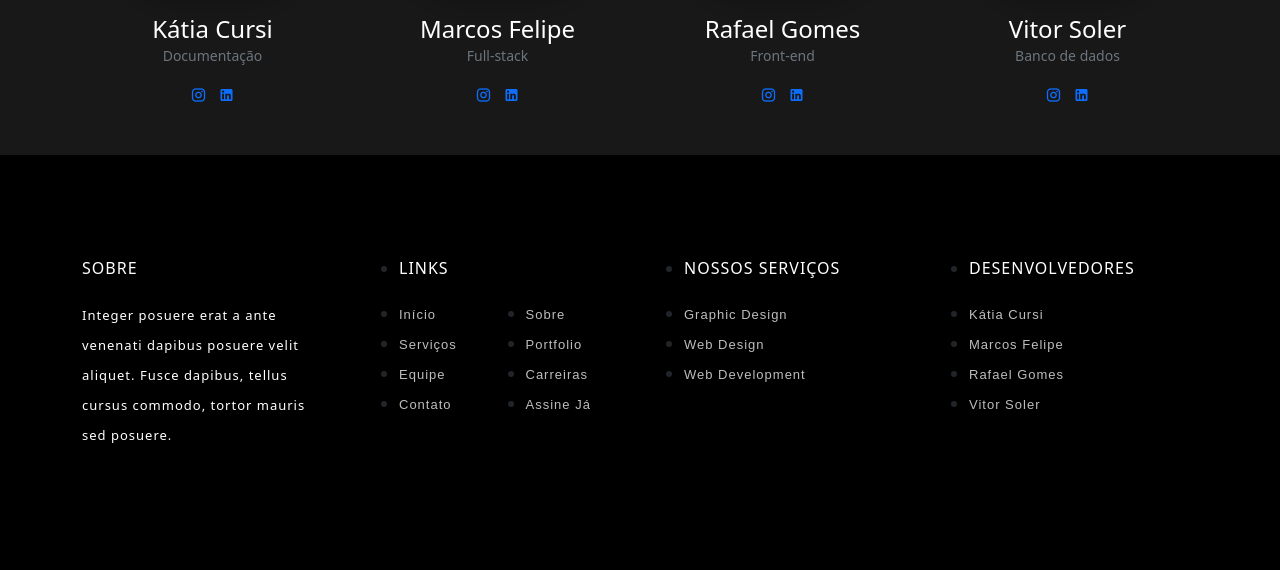
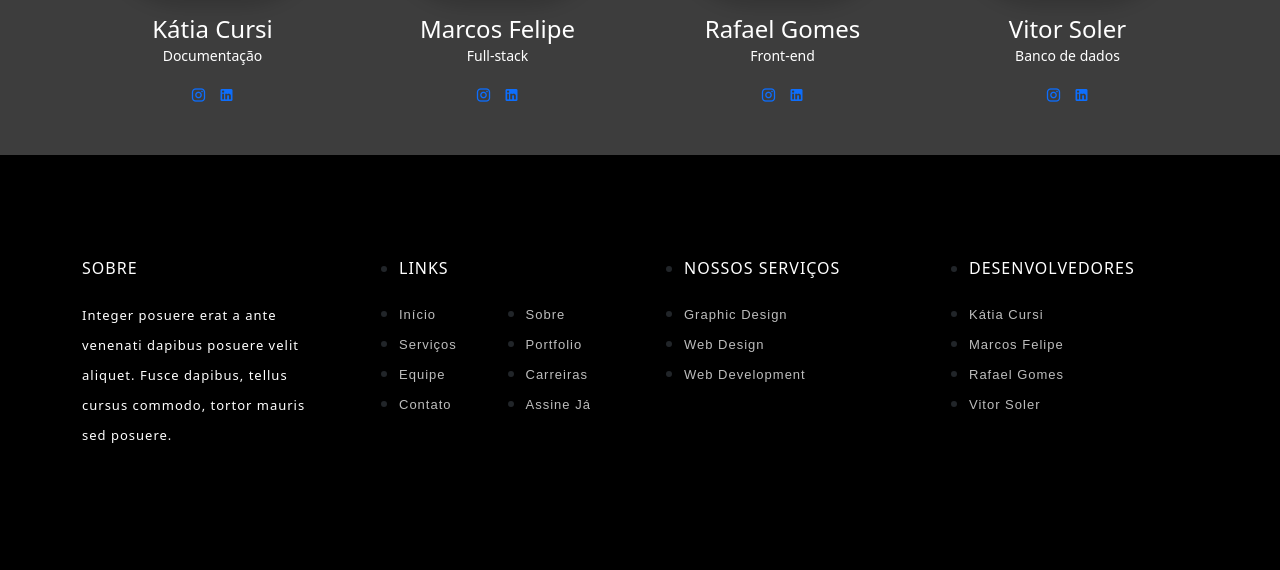
Before and after one commit to felipecruz159/NextCut-Etec, a PHP site: page /index.php?page=equipe in a window 1280 px wide. Shown: the part 1106-1676 px from the top of the page. Run offline with PHP 8.4, Linux system fonts and the light colour scheme; some libraries are stand-ins or nearby versions.

Commit message:
bug fixes

```diff
--- a/404.php
+++ b/404.php
@@ -1,4 +1,4 @@
-
+<link rel="stylesheet" href="css/main.css">
 	<section class="page-404 section text-center">
 		<div class="container">
 			<div class="row">
--- a/carousel.php
+++ b/carousel.php
@@ -15,7 +15,6 @@
                         <a href="#" class="main-btn">Ver portfolio</a>
                     </div>
                 </div>
-
 
                 <div class="carousel-item">
                     <img src="https://hips.hearstapps.com/esq.h-cdn.co/assets/17/29/1500667303-es-072117-talk-to-your-barber-about-your-hair.jpg" class="d-block w-100" alt="">
--- a/css/custom.css
+++ b/css/custom.css
@@ -547,11 +547,16 @@
 
 .carousel-caption h2{
   font-size: 48pt;
+  text-transform: uppercase;
 }
 
 .carousel-caption p{
   font-size: 18pt;
 }
+/*=================================================================
+   // Carousel section
+==================================================================*/
+
 /*=================================================================
    Team section
 ==================================================================*/
@@ -611,7 +616,8 @@
 }
 
 .login-box{
-  padding-top: 14vh;
+  padding-top: 22vh;
+  padding-bottom: 10vh;
 }
 
 /* //LOGIN */
--- a/css/global.css
+++ b/css/global.css
@@ -7,10 +7,10 @@
   }
 
   html, body{
-    background-color: #000000b0 !important;
+    background-color: #292929b0 !important;
     }
 
-    h1, h2, h3, h4, h5, h6, p{
+    h1, h2, h3, h4, h5, h6, p, small{
       color: white !important;
     }
 
--- a/equipe.php
+++ b/equipe.php
@@ -6,7 +6,7 @@
             <div class="col-12 text-center">
                 <div class="section-title mb-4 pb-2">
                     <h4 class="title mb-4 mt-5">As mentes por trás da NextCut</h4>
-                    <p class="text-muted para-desc mx-auto mb-0">Aqui você irá encontrar pessoas capacitadas, integração total dos times e com entusiasmo para te atender bem.</p>
+                    <p class="para-desc mx-auto mb-0">Aqui você irá encontrar pessoas capacitadas, integração total dos times e com entusiasmo para te atender bem.</p>
                 </div>
             </div><!--end col-->
         </div><!--end row-->
@@ -17,7 +17,7 @@
                     <img src="https://media-exp1.licdn.com/dms/image/C4D03AQEtLT-GZGkAzg/profile-displayphoto-shrink_200_200/0/1639013804000?e=1661385600&v=beta&t=z5mp28VumLA8uOKkbnp4B17nod9Zlv1KeHHohNbIxFE" class="img-fluid avatar avatar-medium shadow rounded-pill" alt="">
                     <div class="content mt-3">
                         <h4 class="title mb-0">Kátia Cursi</h4>
-                        <small class="text-muted">Documentação</small>
+                        <small class="">Documentação</small>
                         <ul class="list-unstyled mt-3 social-icon social mb-0">
                             <!-- <li class="list-inline-item"><a href="javascript:void(0)" class="rounded"><i class="mdi mdi-facebook" title="Facebook"></i></a></li> -->
                             <li class="list-inline-item"><a href="https://www.instagram.com/katia_cursi/" target="_blank" class="rounded"><i class="mdi mdi-instagram" title="Instagram"></i></a></li>
@@ -34,7 +34,7 @@
                     <img src="https://media-exp1.licdn.com/dms/image/C5603AQGWWAGzV6JSbQ/profile-displayphoto-shrink_200_200/0/1637689536261?e=1661385600&v=beta&t=qARUDFWZmvmXkLoQEFrnLyPCcheGBeVPMBC7Djscg-c" class="img-fluid avatar avatar-medium shadow rounded-pill" alt="">
                     <div class="content mt-3">
                         <h4 class="title mb-0">Marcos Felipe</h4>
-                        <small class="text-muted">Full-stack</small>
+                        <small class="">Full-stack</small>
                         <ul class="list-unstyled mt-3 social-icon social mb-0">
                             <!-- <li class="list-inline-item"><a href="javascript:void(0)" class="rounded"><i class="mdi mdi-facebook" title="Facebook"></i></a></li> -->
                             <li class="list-inline-item"><a href="https://www.instagram.com/felipe_cruz159/" target="_blank" class="rounded"><i class="mdi mdi-instagram" title="Instagram"></i></a></li>
@@ -51,7 +51,7 @@
                     <img src="https://media-exp1.licdn.com/dms/image/C5603AQHw51SgATxd7A/profile-displayphoto-shrink_200_200/0/1637536109648?e=1661385600&v=beta&t=xxinSNQ53gTf4UCpqVpklNzFBIMIB_DxoWPLsDwBzBo" class="img-fluid avatar avatar-medium shadow rounded-pill" alt="">
                     <div class="content mt-3">
                         <h4 class="title mb-0">Rafael Gomes</h4>
-                        <small class="text-muted">Front-end</small>
+                        <small class="">Front-end</small>
                         <ul class="list-unstyled mt-3 social-icon social mb-0">
                             <!-- <li class="list-inline-item"><a href="javascript:void(0)" class="rounded"><i class="mdi mdi-facebook" title="Facebook"></i></a></li> -->
                             <li class="list-inline-item"><a href="https://www.instagram.com/rafael_gms1/" target="_blank" class="rounded"><i class="mdi mdi-instagram" title="Instagram"></i></a></li>
@@ -68,7 +68,7 @@
                     <img src="https://scontent.fsod8-1.fna.fbcdn.net/v/t31.18172-8/11709699_472639062913206_8011755403291829184_o.jpg?_nc_cat=109&ccb=1-7&_nc_sid=09cbfe&_nc_eui2=AeHLhl4YtGIMk6gTvpPPbCj4no8AqI6TaYeejwCojpNph7eqixJyrxYIoWP-wOCbSk8thbEVbWKNwuOTOIDGHDns&_nc_ohc=U4UoJcX8Y08AX-GUt2l&_nc_ht=scontent.fsod8-1.fna&oh=00_AT-j8y2hpApwRj-cq_UhTvMqc1z6BkgKrRCfTmPfCRXgXg&oe=62DCD7A6" target="_blank" class="img-fluid avatar avatar-medium shadow rounded-pill" alt="">
                     <div class="content mt-3">
                         <h4 class="title mb-0">Vitor Soler</h4>
-                        <small class="text-muted">Banco de dados</small>
+                        <small class="">Banco de dados</small>
                         <ul class="list-unstyled mt-3 social-icon social mb-0">
                             <!-- <li class="list-inline-item"><a href="javascript:void(0)" class="rounded"><i class="mdi mdi-facebook" title="Facebook"></i></a></li> -->
                             <li class="list-inline-item"><a href="https://www.instagram.com/_vitor.soler_/" target="_blank" class="rounded"><i class="mdi mdi-instagram" title="Instagram"></i></a></li>
--- a/index.php
+++ b/index.php
@@ -19,16 +19,19 @@
   <?php
 
   $page = @$_GET['page'];
-  include 'header.php';
 
   if ($page != '') {
     if (file_exists($page . ".php")) {
       if ($page != 'login') {
+        include 'header.php';
         include 'carousel.php';
         include $page . ".php";
+        include 'footer.php';
       }
       else{
+        include 'header.php';
         include $page . ".php";
+        include 'footer.php';
       }
     }
     else {
@@ -36,11 +39,12 @@
     }
   }
   else {
+    include 'header.php';
     include 'carousel.php';
     include 'inicio.php';
+    include 'footer.php';
   }
 
-  include 'footer.php';
   ?>
 
   <script src="js/popper.min.js"></script>
--- a/js/custom.js
+++ b/js/custom.js
@@ -29,7 +29,7 @@ if ($(window).width() < 991) {
  // Intervalo de tempo do carousel
 
  $('#mainSlider').carousel({
-    interval: 4000
+    interval: 6000
 });
 
 // /Intervalo de tempo do carousel
--- a/login.php
+++ b/login.php
@@ -48,7 +48,3 @@
             </div>
         </div>
     </div>
-
-</body>
-
-</html>
```
